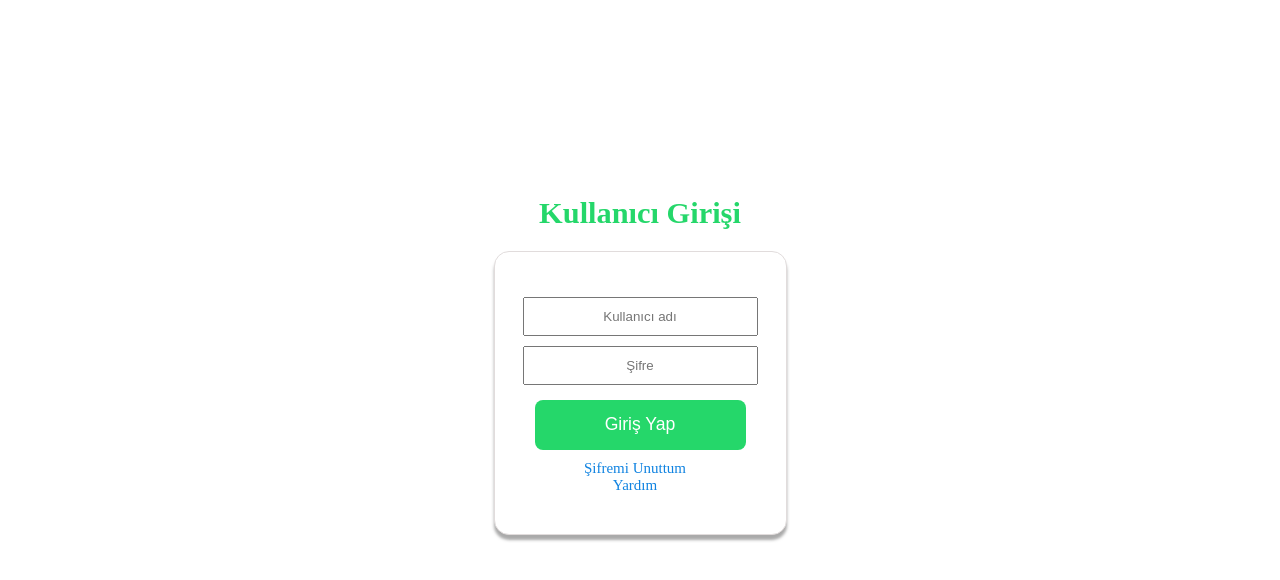
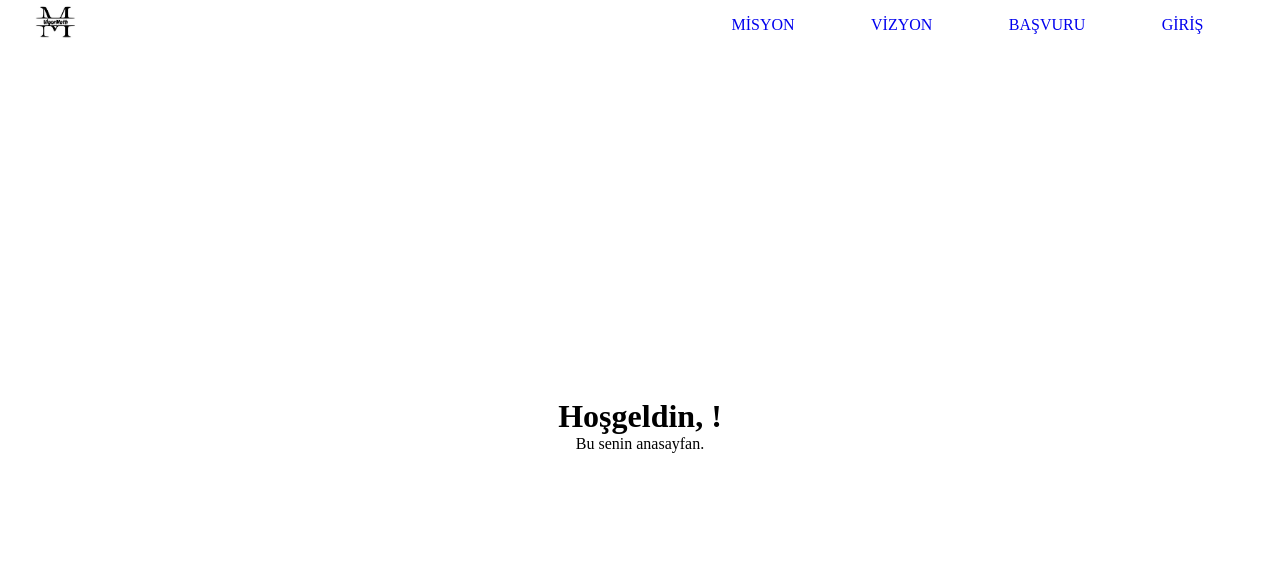
Before and after one commit to Mervegulatly/VigorMath, a React (Vite) app: page / in a window 1280 px wide. Shown: the top 580 px of the page. Built offline with nearby package versions, Linux system fonts and the light colour scheme.

Commit message:
Topbar, HomePage structure created

```diff
--- a/index.html
+++ b/index.html
@@ -2,7 +2,7 @@
 <html lang="en">
   <head>
     <meta charset="UTF-8" />
-    <link rel="icon" type="image/svg+xml" href="/vite.svg" />
+    <link rel="icon" type="image/svg+xml" href="/VigorMathIcon.jpg" />
     <meta name="viewport" content="width=device-width, initial-scale=1.0" />
     <title>VigorMath</title>
   </head>
--- a/package.json
+++ b/package.json
@@ -10,13 +10,16 @@
     "preview": "vite preview"
   },
   "dependencies": {
+    "@fortawesome/fontawesome-free": "^6.7.2",
     "react": "^19.1.0",
-    "react-dom": "^19.1.0"
+    "react-dom": "^19.1.0",
+    "react-router-dom": "^7.6.3"
   },
   "devDependencies": {
     "@eslint/js": "^9.29.0",
     "@types/react": "^19.1.8",
     "@types/react-dom": "^19.1.6",
+    "@types/react-router-dom": "^5.3.3",
     "@vitejs/plugin-react": "^4.5.2",
     "eslint": "^9.29.0",
     "eslint-plugin-react-hooks": "^5.2.0",
--- a/src/App.tsx
+++ b/src/App.tsx
@@ -1,8 +1,27 @@
 import './App.css';
+import Topbar from './components/layout/Topbar';
+import HomePage from './pages/HomePage';
+import '@fortawesome/fontawesome-free/css/all.min.css';
+import { BrowserRouter as Router, Routes, Route } from 'react-router-dom';
 import LoginPage from './pages/LoginPage';
 
-function App() {
-  return <LoginPage />;
-}
+
+ function App() {
+   return (
+     <Router>
+       <Routes>
+         <Route  path="/" element=
+            {
+              <>
+                <Topbar />
+                <HomePage />
+              </>
+            }
+         />
+         <Route path="/login" element={<LoginPage />} />
+       </Routes>
+     </Router>
+   );
+ }
 
 export default App;
--- /dev/null
+++ b/src/components/layout/Topbar.tsx
@@ -0,0 +1,22 @@
+import React from 'react';
+import './Topbar.css';
+
+const Topbar = () => {
+  return (
+    <div className="topbar">
+        <div className='topbar-left'>
+            <span>
+                <img src='public/VigorMathIcon.jpg'></img>
+            </span>
+        </div>
+        <div className='topbar-right'>
+            <a href='#'>MİSYON</a>
+            <a href='#'>VİZYON</a>
+            <a href='#'>BAŞVURU</a>
+            <a href='/login'>GİRİŞ</a>
+        </div>
+    </div>
+  );
+};
+
+export default Topbar;
--- /dev/null
+++ b/src/components/layout/topbar.css
@@ -0,0 +1,25 @@
+.topbar {
+  width: 100%;
+  height: 50px;
+  display: flex;
+  flex-wrap: wrap;
+  font-family: 'josefin Sans' sans-serif;
+  background-color: #ffff;
+}
+.topbar .topbar-right, .topbar .topbar-left{
+    flex: 2;
+    height: 100%;
+    display: flex;
+    justify-content: flex-start;
+    align-items: center;
+    justify-content: space-evenly;
+}
+.topbar .topbar-left span img{
+    width: 50px;
+    height: 50px;
+    border-radius: 50%;
+}
+.topbar .topbar-left{
+    justify-content: flex-start;
+    padding-left: 30px;
+}
--- /dev/null
+++ b/src/pages/HomePage.tsx
@@ -0,0 +1,17 @@
+import React from 'react';
+
+type HomePageProps = {
+  username?: string;
+};
+
+const HomePage = ({ username }: HomePageProps) => {
+  return (
+    <div className="App" id='HomePage'>
+      <h1>Hoşgeldin, {username}!</h1>
+      <p>Bu senin anasayfan.</p>
+      {/* Buraya istediğin içerikleri koyabilirsin */}
+    </div>
+  );
+};
+
+export default HomePage;
--- a/src/pages/LoginPage.tsx
+++ b/src/pages/LoginPage.tsx
@@ -26,7 +26,7 @@ const LoginPage = () => {
   };
 
   return (
-    <div className="App">
+    <div className="App" id='LoginPage'>
       <h2 className='input-wrapper-h2'>Kullanıcı Girişi</h2>
       <Form>
         <Input
```
Also changed, not shown: public/VigorMathIcon.jpg (added), 1 other file (tests, documents, lock files or other folders).
